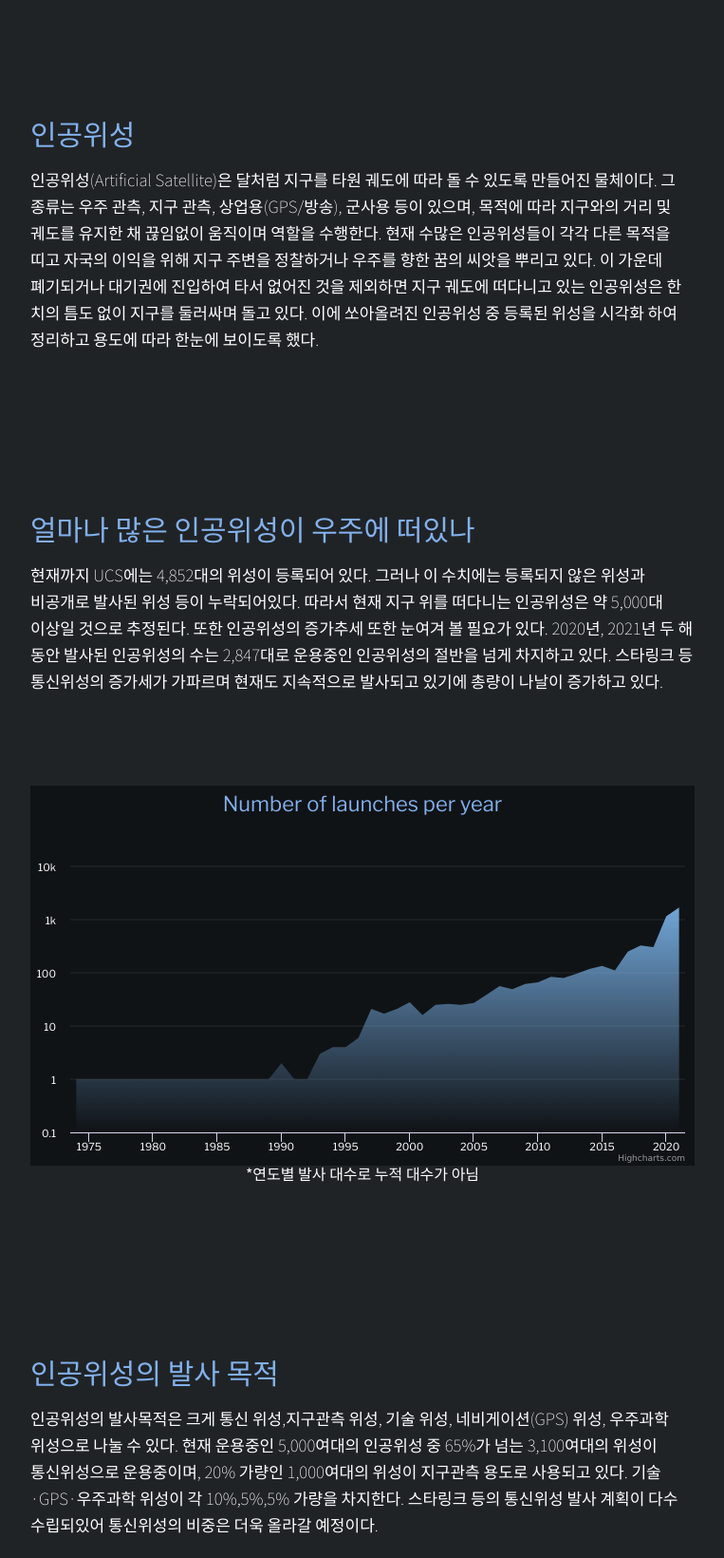
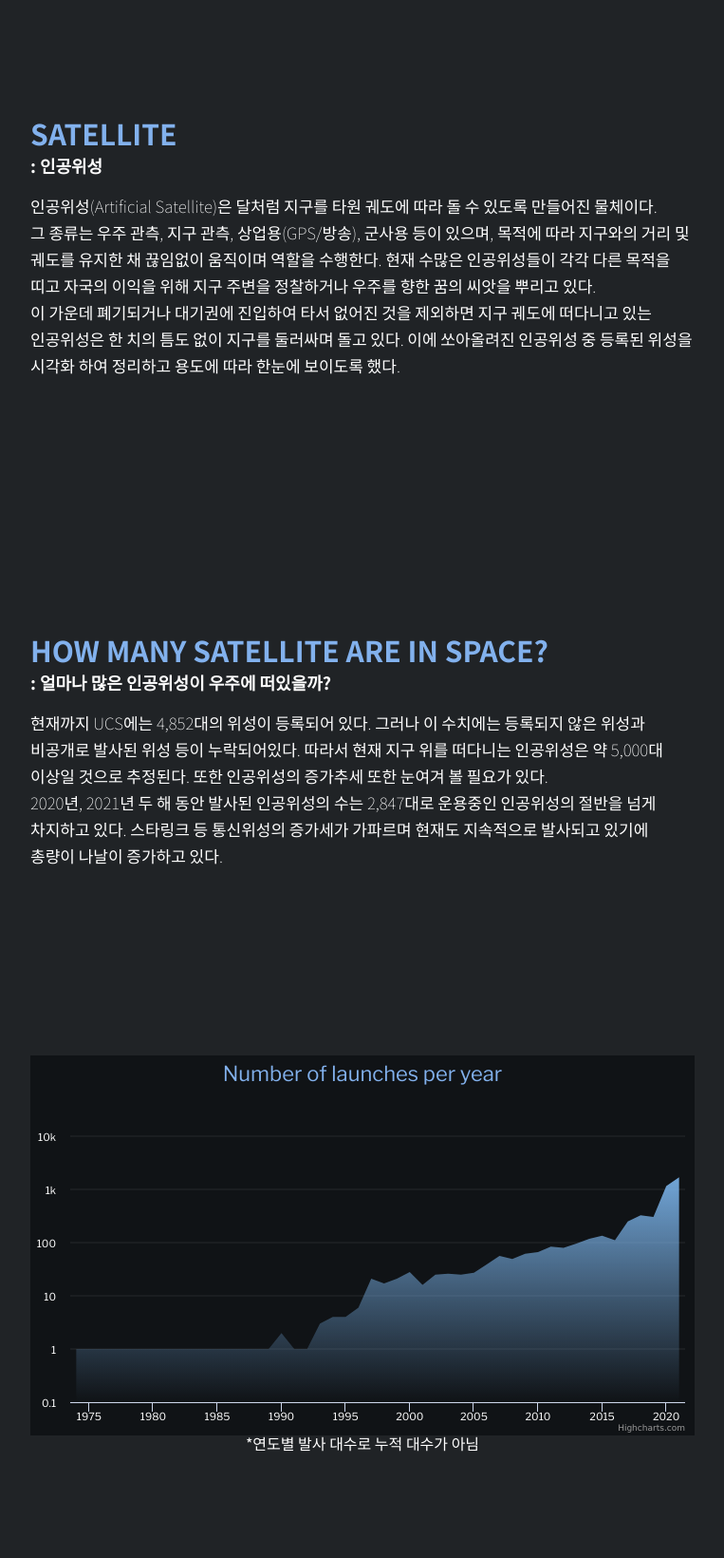
Before and after one commit to sinmo928/infomedia_fin, a plain HTML site: page index.html in a window 1280 px wide. Shown: the part 1160-2800 px from the top of the page at 95% size, without its empty margins (258-1021 px from the left). Drawn offline with nearby package versions, Linux system fonts and the light colour scheme; animation ran at ten frames a second.

Commit message:
Add files via upload
final

```diff
--- a/css/style.css
+++ b/css/style.css
@@ -17,15 +17,15 @@ body {
   font-family: "Noto Sans KR";
   position: absolute;
   font-weight: 400;
-  color: white;
+  color: lightgray;
   text-align: left;
   width: 300px;
   height: 300px;
-  left: 20px;
-  top: 150px;
+  right: 10px;
+  top: 770px;
   z-index: 1;
   font-size: 13px;
-  line-height: 28px;
+  line-height: 13px;
   letter-spacing: 1px;
 }
 
@@ -108,13 +108,23 @@ body {
 }
 
 .text_box h1 {
-  font-weight: 500;
+  font-weight: 700;
   font-size: 30px;
   text-align: left;
   color: #82b1ed;
 }
+.text_box h2 {
+  font-weight: 00;
+  padding-top: 5px;
+  text-align: left;
+  font-size: 18px;
+  line-height: 28px;
+  text-indent: 0px;
+  word-break: keep-all;
+  letter-spacing: 0px;
+}
 
-.text_box h2 {
+.text_box h3 {
   font-weight: 100;
   padding-top: 20px;
   text-align: left;
--- a/index.html
+++ b/index.html
@@ -45,28 +45,30 @@
     </div>
 
     <div class="text_box">
-      <h1>인공위성</h1>
-      <h2>
+      <h1>SATELLITE</h1>
+      <h2>: 인공위성</h2>
+      <h3>
         인공위성(Artificial Satellite)은 달처럼 지구를 타원 궤도에 따라 돌 수
-        있도록 만들어진 물체이다. 그 종류는 우주 관측, 지구 관측,
+        있도록 만들어진 물체이다.<br> 그 종류는 우주 관측, 지구 관측,
         상업용(GPS/방송), 군사용 등이 있으며, 목적에 따라 지구와의 거리 및
         궤도를 유지한 채 끊임없이 움직이며 역할을 수행한다. 현재 수많은
         인공위성들이 각각 다른 목적을 띠고 자국의 이익을 위해 지구 주변을
-        정찰하거나 우주를 향한 꿈의 씨앗을 뿌리고 있다. 이 가운데 폐기되거나
+        정찰하거나 우주를 향한 꿈의 씨앗을 뿌리고 있다.<br> 이 가운데 폐기되거나
         대기권에 진입하여 타서 없어진 것을 제외하면 지구 궤도에 떠다니고 있는
         인공위성은 한 치의 틈도 없이 지구를 둘러싸며 돌고 있다. 이에 쏘아올려진
         인공위성 중 등록된 위성을 시각화 하여 정리하고 용도에 따라 한눈에
         보이도록 했다.
-      </h2>
+      </h3>
     </div>
 
     <div class="text_box">
-      <h1>얼마나 많은 인공위성이 우주에 떠있나</h1>
-      <h2>
+      <h1>HOW MANY SATELLITE ARE IN SPACE?</h1>
+      <h2>: 얼마나 많은 인공위성이 우주에 떠있을까?</h2>
+      <h3>
         현재까지 UCS에는 4,852대의 위성이 등록되어 있다. 그러나 이 수치에는
         등록되지 않은 위성과 비공개로 발사된 위성 등이 누락되어있다. 따라서 현재
         지구 위를 떠다니는 인공위성은 약 5,000대 이상일 것으로 추정된다. 또한
-        인공위성의 증가추세 또한 눈여겨 볼 필요가 있다. 2020년, 2021년 두 해
+        인공위성의 증가추세 또한 눈여겨 볼 필요가 있다. <br>2020년, 2021년 두 해
         동안 발사된 인공위성의 수는 2,847대로 운용중인 인공위성의 절반을 넘게
         차지하고 있다. 스타링크 등 통신위성의 증가세가 가파르며 현재도
         지속적으로 발사되고 있기에 총량이 나날이 증가하고 있다.
@@ -81,16 +83,17 @@
     </figure>
 
     <div class="text_box">
-      <h1>인공위성의 발사 목적</h1>
-      <h2>
-        인공위성의 발사목적은 크게 통신 위성,지구관측 위성, 기술 위성,
-        네비게이션(GPS) 위성, 우주과학 위성으로 나눌 수 있다. 현재 운용중인
-        5,000여대의 인공위성 중 65%가 넘는 3,100여대의 위성이 통신위성으로
-        운용중이며, 20% 가량인 1,000여대의 위성이 지구관측 용도로 사용되고 있다.
-        기술·GPS·우주과학 위성이 각 10%,5%,5% 가량을 차지한다. 스타링크 등의
+      <h1>THE PURPOSE OF LAUNCHING A SATELLITE</h1>
+      <h2>: 인공위성의 발사 목적</h2>
+      <h3>
+        인공위성의 발사목적은 크게 통신, 지구관측, 기술,
+        네비게이션(GPS), 우주과학 위성 등으로 나눌 수 있다. 현재 운용중인
+        5,000여 대의 인공위성 중 65%가 넘는 3,100여 대의 위성이 통신위성으로
+        운용중이며, 20% 가량인 1,000여 대의 위성이 지구관측 용도로 사용되고 있다.
+        나머지 기술·GPS·우주과학 위성은 각각 10%, 5%, 5% 가량을 차지한다. <br>스타링크 등의
         통신위성 발사 계획이 다수 수립되있어 통신위성의 비중은 더욱 올라갈
         예정이다.
-      </h2>
+      </h3>
     </div>
 
     <figure class="highcharts-figure3">
@@ -101,19 +104,19 @@
     </figure>
 
     <div class="text_box">
-      <h1>UCS Satellite Database</h1>
-      <h2>
+      <h1>UCS SATTLITE DATABASE</h1>
+      <h3>
         UCS(Union of Concerned Scientists, 참여 과학자 모임)는 미국에서 환경문제
-        해결을 위해 비영리로 운영되는 자발적인 과학자들의 모임이다. UCS에서는
+        해결을 위해 비영리로 운영되는 자발적인 과학자들의 모임이다.<br>UCS에서는
         2005년 이래로 꾸준히 운용위성에 대한 오픈소스 정보를 수집, 정리해 연구
         및 분석 도구로 사용하도록 제공하고있다. 단순히 인공위성과 궤도에 대한
         데이터 뿐만 아니라 소유 및 구축 정보등을 포함한 28가지 데이터를 포함하고
-        있다. 해당 데이터 시각화 또한 UCS Satelite Database를 기반으로
+        있다.<br>해당 데이터 시각화 또한 UCS Satelite Database를 기반으로
         제작되었다.
-      </h2>
+      </h3>
     </div>
 
-    <div class="text_box">
+    <div class="text_box" style="color: lightgray;">
       <h1>Source</h1>
       <h3>
         https://www.ucsusa.org/resources/satellite-database(UCS Satellite
--- a/js/highchart.js
+++ b/js/highchart.js
@@ -117,7 +117,7 @@ document.addEventListener("DOMContentLoaded", function () {
     Highcharts.chart("container", {
       chart: {
         polar: true,
-        height: 780,
+        height: 785,
         backgroundColor: "transparent",
       },
 
@@ -127,19 +127,19 @@ document.addEventListener("DOMContentLoaded", function () {
       },
 
       title: {
-        text: "Satellites Orbiting Earth",
+        text: "SATELLITE ORBITING EARTH",
         style: {
           color: "#82B1ED",
-          fontFamily: "Libre Franklin",
+          fontFamily: "Noto Sans KR",
           fontSize: "30px",
-          fontWeight: 600,
+          fontWeight: 700,
         },
       },
 
       subtitle: {
         text: "Updated Jan 1, 2022",
         style: {
-          color: "#ffffff",
+          color: "lightgray",
           fontFamily: "Libre Franklin",
           fontWeight: 600,
         },
```
